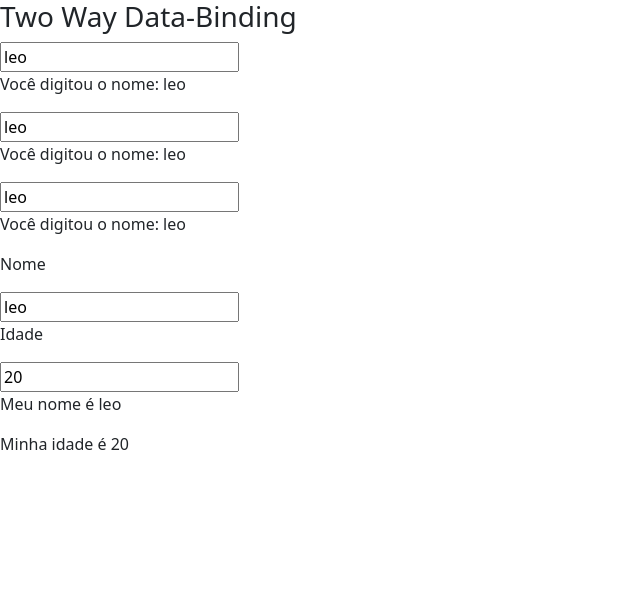
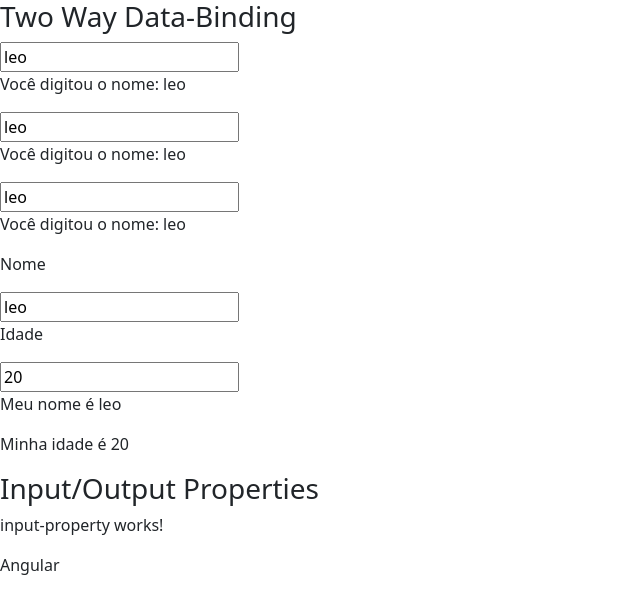
Before and after one commit to leorv/AngularCompleto, an Angular app in the folder data-binding/: page / in a window 1280 px wide. Shown: the top 614 px of the page, without its empty margins (0-640 px from the left). Built offline with nearby package versions, Linux system fonts and the light colour scheme.

Commit message:
input property - passando dados entre componentes

```diff
--- a/data-binding/src/app/data-binding/data-binding.component.html
+++ b/data-binding/src/app/data-binding/data-binding.component.html
@@ -26,10 +26,7 @@
 
         <!-- No ngModelChange, não precisamos do target.value, pois neste caso o Angular já sabe obter o valor do evento. -->
         <div>
-            <input type="text"
-                [ngModel]="nome"
-                (ngModelChange)="nome = $event"
-                />
+            <input type="text" [ngModel]="nome" (ngModelChange)="nome = $event" />
         </div>
         <p>Você digitou o nome: {{ nome }}</p>
 
@@ -65,9 +62,13 @@
             <p>Minha idade é {{ pessoa.idade }}</p>
 
         </div>
-
-
-
-
     </article>
 </section>
+
+<section>
+    <article>
+        <h3>Input/Output Properties</h3>
+        <app-curso [nome]="nomeDoCurso"></app-curso>
+        <!-- Acima estamos passando um objeto ou variável do data-binding component para o input-property component-->
+    </article>
+</section>
--- a/data-binding/src/app/data-binding/data-binding.component.ts
+++ b/data-binding/src/app/data-binding/data-binding.component.ts
@@ -16,6 +16,8 @@ export class DataBindingComponent implements OnInit {
     isMouseOver: boolean = false;
 
     nome: string = 'leo';
+
+    nomeDoCurso: string = 'Angular';
 
     pessoa: any = {
         nome: 'leo',
--- a/data-binding/src/app/input-property/input-property.component.html
+++ b/data-binding/src/app/input-property/input-property.component.html
@@ -1 +1,4 @@
 <p>input-property works!</p>
+<p>
+    {{ nomeCurso }}
+</p>
```
Also changed, not shown: data-binding/src/app/input-property/input-property.component.ts (+12 -4 lines).
